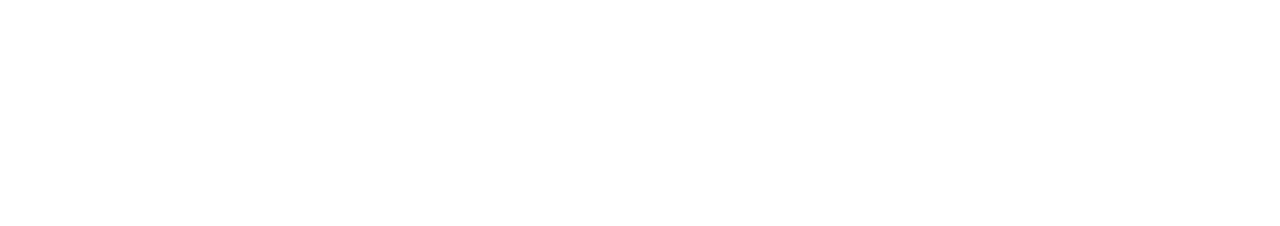
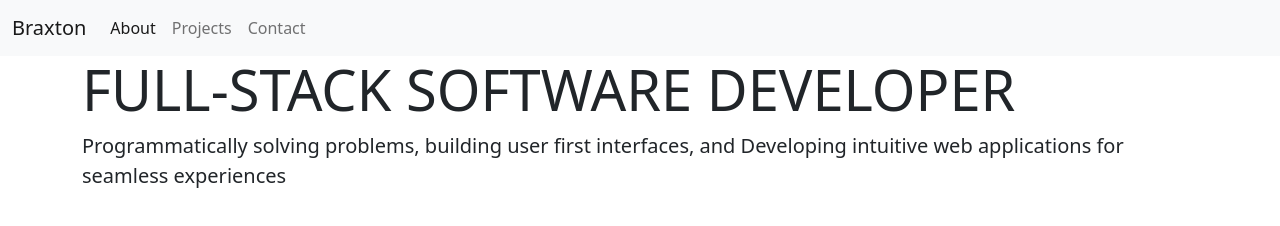
Before and after one commit to BraxtonWalters/Portfolio_3, a plain HTML site: page index.html in a window 1280 px wide. Drawn offline with nearby package versions, Linux system fonts and the light colour scheme.

Commit message:
nav and jumbo added

```diff
--- a/index.html
+++ b/index.html
@@ -4,9 +4,32 @@
     <meta charset="UTF-8">
     <meta http-equiv="X-UA-Compatible" content="IE=edge">
     <meta name="viewport" content="width=device-width, initial-scale=1.0">
-    <title>Document</title>
+    <link href="https://cdn.jsdelivr.net/npm/bootstrap@5.0.2/dist/css/bootstrap.min.css" rel="stylesheet" integrity="sha384-EVSTQN3/azprG1Anm3QDgpJLIm9Nao0Yz1ztcQTwFspd3yD65VohhpuuCOmLASjC" crossorigin="anonymous">
+    <link rel="stylesheet" href="style.css">
+    <title>Braxton Walters</title>
 </head>
 <body>
-
+    <nav class="navbar navbar-expand-lg navbar-light bg-light">
+        <div class="container-fluid">
+        <a class="navbar-brand" href="#">Braxton</a>
+        <button class="navbar-toggler" type="button" data-bs-toggle="collapse" data-bs-target="#navbarNavAltMarkup" aria-controls="navbarNavAltMarkup" aria-expanded="false" aria-label="Toggle navigation">
+            <span class="navbar-toggler-icon"></span>
+        </button>
+        <div class="collapse navbar-collapse" id="navbarNavAltMarkup">
+            <div class="navbar-nav">
+            <a class="nav-link active" aria-current="page" href="#">About</a>
+            <a class="nav-link" href="#">Projects</a>
+            <a class="nav-link" href="#">Contact</a>
+            </div>
+        </div>
+        </div>
+    </nav>
+    <div class="jumbotron jumbotron-fluid">
+        <div class="container">
+        <h1 class="display-4">FULL-STACK SOFTWARE DEVELOPER</h1>
+        <p class="lead">Programmatically solving problems, building user first interfaces, and Developing intuitive web applications for seamless experiences</p>
+        </div>
+    </div>
+    <script src="script.js"></script>
 </body>
 </html>
```
Also changed, not shown: 1 other file.
